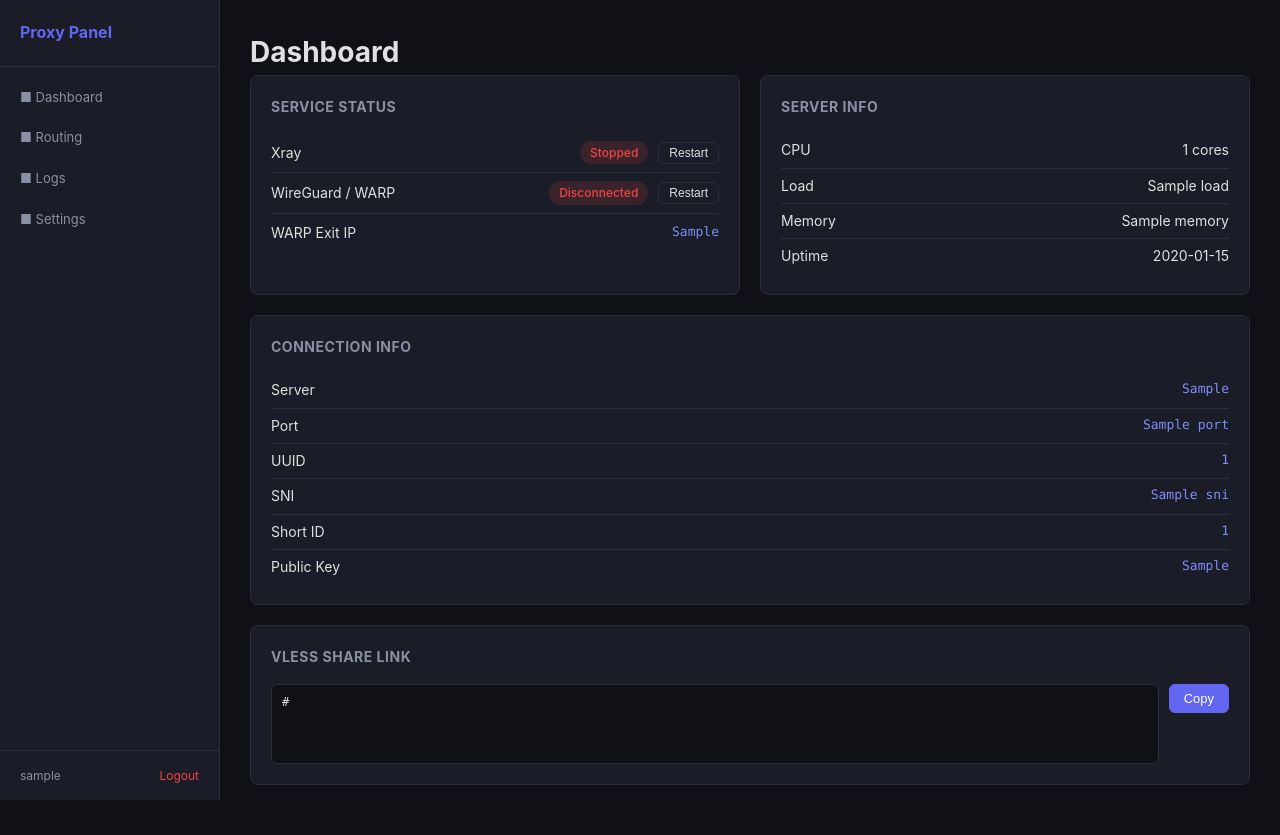
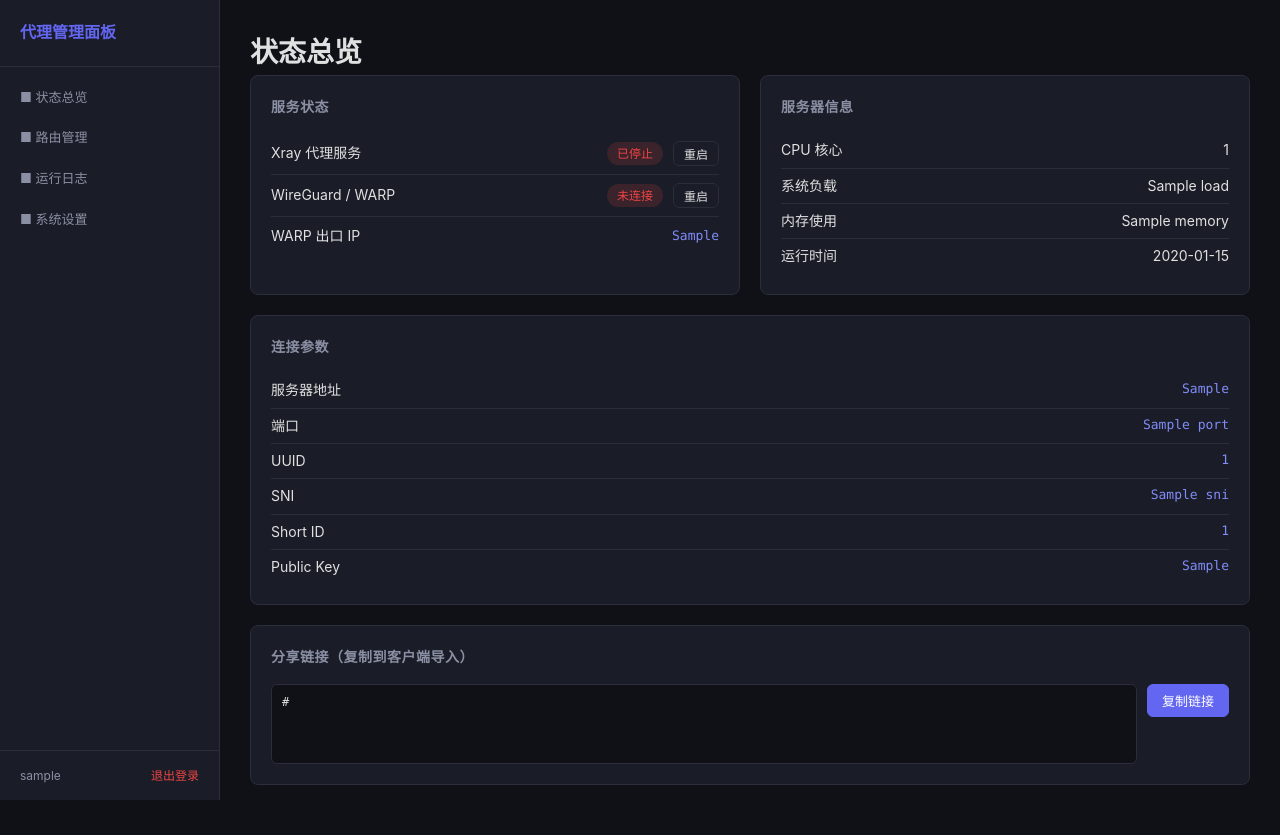
Before and after one commit to Carlingwang/vless-reality-warp, a Flask app: template web-panel/templates/dashboard.html in a window 1280 px wide. Run offline with Flask 3, Linux system fonts and the light colour scheme; the visitor is signed in with stand-in values (Sample User, id 1); the template is opened without the code that fills it: most values are stand-ins (such as "Sample title", 1, 10 or a date in 2020); parts of the project's set-up code (start-up, migrations or seed data) failed here and were passed over.

Commit message:
汉化界面：所有页面改为中文

```diff
--- a/web-panel/templates/base.html
+++ b/web-panel/templates/base.html
@@ -3,24 +3,24 @@
 <head>
     <meta charset="UTF-8">
     <meta name="viewport" content="width=device-width, initial-scale=1.0">
-    <title>{% block title %}Proxy Panel{% endblock %}</title>
+    <title>{% block title %}代理管理面板{% endblock %}</title>
     <link rel="stylesheet" href="{{ url_for('static', filename='style.css') }}">
 </head>
 <body>
     <div class="layout">
         <nav class="sidebar">
             <div class="sidebar-header">
-                <h2>Proxy Panel</h2>
+                <h2>代理管理面板</h2>
             </div>
             <ul class="nav-links">
-                <li><a href="{{ url_for('dashboard') }}" class="{% if request.endpoint == 'dashboard' %}active{% endif %}">&#9632; Dashboard</a></li>
-                <li><a href="{{ url_for('routing') }}" class="{% if request.endpoint == 'routing' %}active{% endif %}">&#9632; Routing</a></li>
-                <li><a href="{{ url_for('logs') }}" class="{% if request.endpoint == 'logs' %}active{% endif %}">&#9632; Logs</a></li>
-                <li><a href="{{ url_for('settings') }}" class="{% if request.endpoint == 'settings' %}active{% endif %}">&#9632; Settings</a></li>
+                <li><a href="{{ url_for('dashboard') }}" class="{% if request.endpoint == 'dashboard' %}active{% endif %}">&#9632; 状态总览</a></li>
+                <li><a href="{{ url_for('routing') }}" class="{% if request.endpoint == 'routing' %}active{% endif %}">&#9632; 路由管理</a></li>
+                <li><a href="{{ url_for('logs') }}" class="{% if request.endpoint == 'logs' %}active{% endif %}">&#9632; 运行日志</a></li>
+                <li><a href="{{ url_for('settings') }}" class="{% if request.endpoint == 'settings' %}active{% endif %}">&#9632; 系统设置</a></li>
             </ul>
             <div class="sidebar-footer">
                 <span>{{ session.username }}</span>
-                <a href="{{ url_for('logout') }}" class="logout-btn">Logout</a>
+                <a href="{{ url_for('logout') }}" class="logout-btn">退出登录</a>
             </div>
         </nav>
         <main class="content">
--- a/web-panel/templates/dashboard.html
+++ b/web-panel/templates/dashboard.html
@@ -1,49 +1,49 @@
 {% extends "base.html" %}
-{% block title %}Dashboard - Proxy Panel{% endblock %}
+{% block title %}状态总览 - 代理管理面板{% endblock %}
 {% block content %}
-<h1>Dashboard</h1>
+<h1>状态总览</h1>
 
 <div class="grid-2">
     <div class="card">
-        <h3>Service Status</h3>
+        <h3>服务状态</h3>
         <div class="status-row">
-            <span>Xray</span>
+            <span>Xray 代理服务</span>
             <span class="badge {% if xray_running %}badge-success{% else %}badge-error{% endif %}">
-                {% if xray_running %}Running{% else %}Stopped{% endif %}
+                {% if xray_running %}运行中{% else %}已停止{% endif %}
             </span>
             <form method="POST" action="{{ url_for('service_action', action='restart_xray') }}" style="display:inline">
-                <button type="submit" class="btn btn-sm">Restart</button>
+                <button type="submit" class="btn btn-sm">重启</button>
             </form>
         </div>
         <div class="status-row">
             <span>WireGuard / WARP</span>
             <span class="badge {% if wg_running %}badge-success{% else %}badge-error{% endif %}">
-                {% if wg_running %}Connected{% else %}Disconnected{% endif %}
+                {% if wg_running %}已连接{% else %}未连接{% endif %}
             </span>
             <form method="POST" action="{{ url_for('service_action', action='restart_warp') }}" style="display:inline">
-                <button type="submit" class="btn btn-sm">Restart</button>
+                <button type="submit" class="btn btn-sm">重启</button>
             </form>
         </div>
         <div class="status-row">
-            <span>WARP Exit IP</span>
+            <span>WARP 出口 IP</span>
             <span class="mono">{{ warp_ip }}</span>
         </div>
     </div>
 
     <div class="card">
-        <h3>Server Info</h3>
-        <div class="info-row"><span>CPU</span><span>{{ cpu_count }} cores</span></div>
-        <div class="info-row"><span>Load</span><span>{{ load }}</span></div>
-        <div class="info-row"><span>Memory</span><span>{{ memory }}</span></div>
-        <div class="info-row"><span>Uptime</span><span>{{ uptime }}</span></div>
+        <h3>服务器信息</h3>
+        <div class="info-row"><span>CPU 核心</span><span>{{ cpu_count }}</span></div>
+        <div class="info-row"><span>系统负载</span><span>{{ load }}</span></div>
+        <div class="info-row"><span>内存使用</span><span>{{ memory }}</span></div>
+        <div class="info-row"><span>运行时间</span><span>{{ uptime }}</span></div>
     </div>
 </div>
 
 <div class="card">
-    <h3>Connection Info</h3>
+    <h3>连接参数</h3>
     <div class="info-grid">
-        <div class="info-row"><span>Server</span><span class="mono">{{ server_ip }}</span></div>
-        <div class="info-row"><span>Port</span><span class="mono">{{ port }}</span></div>
+        <div class="info-row"><span>服务器地址</span><span class="mono">{{ server_ip }}</span></div>
+        <div class="info-row"><span>端口</span><span class="mono">{{ port }}</span></div>
         <div class="info-row"><span>UUID</span><span class="mono">{{ uuid }}</span></div>
         <div class="info-row"><span>SNI</span><span class="mono">{{ sni }}</span></div>
         <div class="info-row"><span>Short ID</span><span class="mono">{{ short_id }}</span></div>
@@ -52,10 +52,10 @@
 </div>
 
 <div class="card">
-    <h3>VLESS Share Link</h3>
+    <h3>分享链接（复制到客户端导入）</h3>
     <div class="link-box">
         <textarea id="vless-link" readonly>{{ vless_link }}</textarea>
-        <button class="btn btn-primary" onclick="copyLink()">Copy</button>
+        <button class="btn btn-primary" onclick="copyLink()">复制链接</button>
     </div>
 </div>
 
@@ -65,8 +65,8 @@ function copyLink() {
     textarea.select();
     document.execCommand('copy');
     const btn = event.target;
-    btn.textContent = 'Copied!';
-    setTimeout(() => btn.textContent = 'Copy', 2000);
+    btn.textContent = '已复制!';
+    setTimeout(() => btn.textContent = '复制链接', 2000);
 }
 </script>
 {% endblock %}
```
Also changed, not shown: web-panel/templates/login.html (+5 -5 lines), web-panel/templates/logs.html (+7 -7 lines), web-panel/templates/routing.html (+16 -16 lines), web-panel/templates/settings.html (+11 -11 lines).
